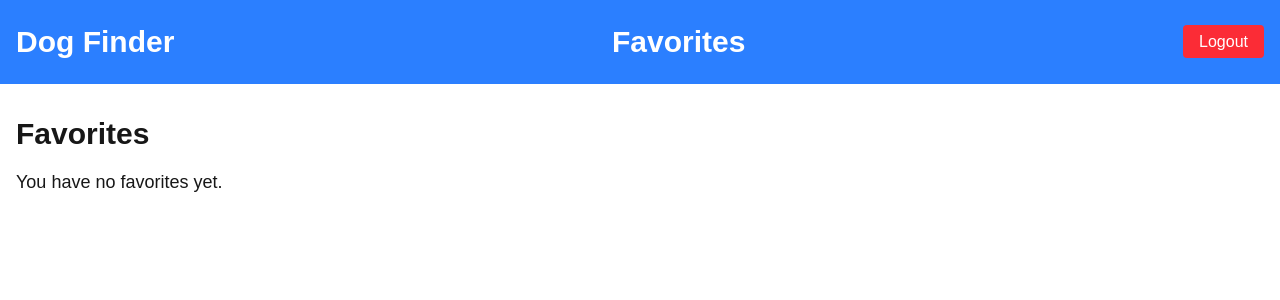
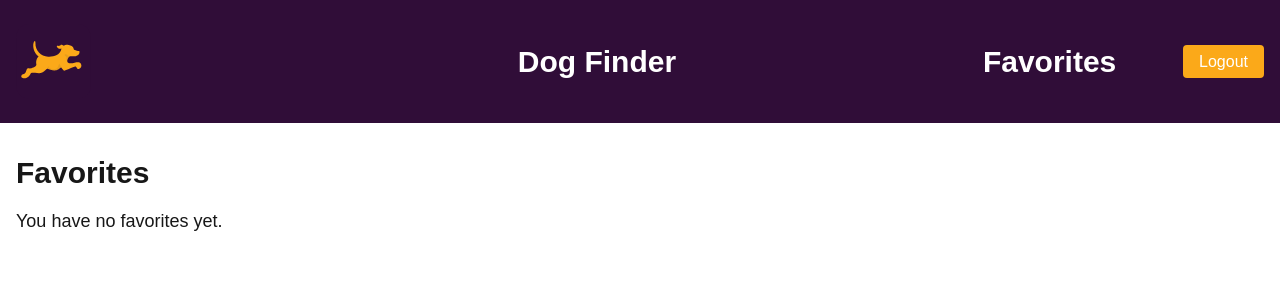
Before and after one commit to Avery-Hendrix/fe-exercise, a Next.js app: page /favorites in a window 1280 px wide. Shown: the top 300 px of the page. Built offline with nearby package versions, Linux system fonts and the light colour scheme.

Commit message:
moved header, results per page button, searchResults to their own component files, fixed bug where breeds were not sorting, add css stylings

```diff
--- a/src/_app/globals.css
+++ b/src/_app/globals.css
@@ -3,13 +3,6 @@
 :root {
   --background: #ffffff;
   --foreground: #171717;
-}
-
-@theme inline {
-  --color-background: var(--background);
-  --color-foreground: var(--foreground);
-  --font-sans: var(--font-geist-sans);
-  --font-mono: var(--font-geist-mono);
 }
 
 @media (prefers-color-scheme: dark) {
@@ -24,3 +17,20 @@ body {
   color: var(--foreground);
   font-family: Arial, Helvetica, sans-serif;
 }
+
+header {
+  background-color: #300D38;
+}
+
+a {
+  cursor: pointer;
+}
+
+button {
+  cursor: pointer;
+}
+
+.logout-button {
+  background-color: #FBA919;
+  cursor: pointer;
+}
--- /dev/null
+++ b/src/components/header.tsx
@@ -0,0 +1,47 @@
+import Image from "next/image";
+
+export default function Header({ navigateToHome, navigateToFavorites, logoutButton }: {
+    navigateToHome?: () => void;
+    navigateToFavorites?: () => void;
+    logoutButton: () => void
+}) {
+  return (
+    <header className="header py-6 px-4 mb-2 flex justify-between items-center bg-purple-900">
+      <ul>
+        <Image
+          unoptimized
+          priority={true}
+          className="rounded"
+          src={'Fetch_idhiN4Hl3a_0.svg'}
+          alt={'dog.name'}
+          width={75}
+          height={75}
+        />
+      </ul>
+      <ul>
+        <a
+          className="text-3xl font-bold text-white ml-90"
+          onClick={navigateToHome}
+        >
+          Dog Finder
+        </a>
+      </ul>
+      <ul>
+        <a
+          className="text-3xl font-bold text-white ml-60"
+          onClick={navigateToFavorites}
+        >
+          Favorites
+        </a>
+      </ul>
+      <ul>
+        <a
+          className="logout-button text-white px-4 py-2 rounded transition"
+          onClick={logoutButton}
+        >
+          Logout
+        </a>
+      </ul>
+    </header>
+  );
+};
--- /dev/null
+++ b/src/components/pageChangeButton.tsx
@@ -0,0 +1,15 @@
+export default function PageChangeButton({ page, onClick, text } : {
+    onClick: () => void;
+    page: number;
+    text: string;
+}) {
+    return (
+        <button
+            onClick={onClick}
+            disabled={text === 'Previous Page' && page === 0}
+            className="bg-gray-500 text-white px-4 py-2 rounded disabled:opacity-50 hover:bg-gray-600 transition"
+        >
+            {text}
+        </button>
+    );
+}
--- /dev/null
+++ b/src/components/resultsPerPageButton.tsx
@@ -0,0 +1,27 @@
+export default function ResultsPerPageButton({ resultsPerPage, setResultsPerPage } : {
+    resultsPerPage: number;
+    setResultsPerPage: (resultsPerPage: number) => void;
+}) {
+    return (
+        <div className="flex gap-2">
+            <button
+                className={`px-1 ${resultsPerPage === 10 ? 'font-bold underline text-blue-500' : 'font-bold hover:underline hover:text-blue-500'}`}
+                onClick={() => setResultsPerPage(10)}
+            >
+                10
+            </button>
+            <button
+                className={`px-1 ${resultsPerPage === 25 ? 'font-bold underline text-blue-500' : 'font-bold hover:underline hover:text-blue-500'}`}
+                onClick={() => setResultsPerPage(25)}
+            >
+                25
+            </button>
+            <button
+                className={`px-1 ${resultsPerPage === 50 ? 'font-bold underline text-blue-500' : 'font-bold hover:underline hover:text-blue-500'}`}
+                onClick={() => setResultsPerPage(50)}
+            >
+                50
+            </button>
+        </div>
+    );
+};
--- /dev/null
+++ b/src/components/searchResultsRender.tsx
@@ -0,0 +1,53 @@
+import Image from "next/image";
+import { Dog } from "./constants";
+
+export default function SearchResultsRender({
+    dog,
+    setSelectedBreed,
+    setPage,
+    setFavorites,
+    favorites
+} : {
+    dog: Dog;
+    setSelectedBreed: (breed: string) => void;
+    setPage: (page: number) => void;
+    setFavorites: (favorites: string[] | ((prevFavorites: string[]) => string[])) => void;
+    favorites: string[];
+}) {
+    const breedPictureNameClick = (breed: string) => {
+        setSelectedBreed(breed)
+        setPage(0)
+    }
+    const toggleFavorite = (dogId: string) => {
+        setFavorites((prevFavorites: string[]) =>
+            prevFavorites.includes(dogId)
+                ? prevFavorites.filter((id: string) => id !== dogId)
+                : [...prevFavorites, dogId]
+        );
+    };
+    return (
+        <div key={dog.id} className="border p-4 rounded shadow-lg hover:shadow-xl transition">
+            <Image unoptimized priority={true} className="w-full h-auto rounded" src={dog.img} alt={dog.name} width={200} height={200} />
+            <h3 className="text-xl font-bold mt-2">{dog.name}</h3>
+            <button
+                className="text-blue-500 hover:underline hover:font-bold"
+                onClick={() => breedPictureNameClick(dog.breed)}
+            >
+              Breed: {dog.breed}
+            </button>
+            <p className="text-gray-700">Age: {dog.age}</p>
+            <p className="text-gray-700">Location: {dog.city}, {dog.state}</p>
+            <p className="text-gray-700">Zip Code: {dog.zip_code}</p>
+            <button
+                onClick={() => toggleFavorite(dog.id)}
+                className={
+                    `mt-2 ml-14 px-4 py-2 rounded transition ${
+                    favorites.includes(dog.id) ? 'bg-red-500 text-white hover:bg-red-600' :
+                    'bg-green-500 text-white hover:bg-green-600'}`
+                }
+            >
+                {favorites.includes(dog.id) ? 'Remove from Favorites' : 'Add to Favorites'}
+            </button>
+        </div>
+    )
+}
--- a/src/pages/favorites.tsx
+++ b/src/pages/favorites.tsx
@@ -5,6 +5,7 @@ import { baseURL } from '../components/constants';
 import { useEffect, useState } from 'react';
 import Image from 'next/image';
 import '../_app/globals.css';
+import Header from '../components/header';
 
 export default function Favorites() {
     const [arrayOfFavorites, setArrayOfFavorites] = useState<string[]>([]);
@@ -79,29 +80,13 @@ export default function Favorites() {
                 : [...prevFavorites, id]
         );
     };
+    const navigateToHome = (): void => {
+        router.push('/home');
+    };
 
     return (
         <div>
-            <header className="header py-6 px-4 mb-2 flex justify-between items-center bg-blue-500">
-                <ul>
-                    <a className="text-3xl font-bold text-white" href="/home">
-                        Dog Finder
-                    </a>
-                </ul>
-                <ul>
-                    <a className="text-3xl font-bold text-white" href="/favorites">
-                        Favorites
-                    </a>
-                </ul>
-                <ul>
-                    <a
-                        onClick={logoutButton}
-                        className="bg-red-500 text-white px-4 py-2 rounded hover:bg-red-600 transition cursor-pointer"
-                    >
-                        Logout
-                    </a>
-                </ul>
-            </header>
+            <Header logoutButton={logoutButton} navigateToHome={navigateToHome} />
             <main className="py-6 px-4">
                 <h1 className="text-3xl font-bold mb-4">Favorites</h1>
                 <div>
--- a/src/pages/home.tsx
+++ b/src/pages/home.tsx
@@ -5,6 +5,10 @@ import { useRouter } from "next/navigation";
 
 import { baseURL, Dog, Match } from "@/src/components/constants";
 import '../_app/globals.css'
+import Header from "../components/header";
+import ResultsPerPageButton from "../components/resultsPerPageButton";
+import PageChangeButton from "../components/pageChangeButton";
+import SearchResultsRender from '../components/searchResultsRender';
 
 export default function Home() {
   const router = useRouter();
@@ -223,7 +227,9 @@ export default function Home() {
     const fetchSearchResults = async () => {
       const dogCityState = async (zipCode: string) => {
         const result = await postLocations([zipCode]);
-        return { city: result[0].city, state: result[0].state };
+        return result && result[0]
+          ? { city: result[0].city || "Unknown", state: result[0].state || "Unknown" }
+          : { city: "Unknown", state: "Unknown" };
       };
 
       const queryParams: Record<string, any> = {
@@ -234,6 +240,7 @@ export default function Home() {
 
       if (selectedBreed) {
         queryParams.breeds = [selectedBreed];
+        sortField === 'breed' && setSortField('name');
       }
 
       if (zipCode) {
@@ -244,7 +251,7 @@ export default function Home() {
       if (results) {
         const updatedResults = await Promise.all(
           results.map(async (dog: Dog) => {
-            const location = await dogCityState(dog.zip_code);
+            const location = dog.zip_code ? await dogCityState(dog.zip_code) : { city: "Unknown", state: "Unknown" };
             return { ...dog, ...location };
           })
         );
@@ -254,14 +261,6 @@ export default function Home() {
 
     fetchSearchResults();
   }, [selectedBreed, page, sortOrder, sortField, zipCode, resultsPerPage]);
-
-  const toggleFavorite = (dogId: string) => {
-    setFavorites((prevFavorites) =>
-      prevFavorites.includes(dogId)
-        ? prevFavorites.filter((id) => id !== dogId)
-        : [...prevFavorites, dogId]
-    );
-  };
 
   const generateMatch = async () => {
     try {
@@ -284,22 +283,9 @@ export default function Home() {
     }
   };
 
-  const sortedBreeds = [...dogBreeds].sort((a, b) => {
-    if (sortOrder === 'asc') {
-      return a.localeCompare(b);
-    } else {
-      return b.localeCompare(a);
-    }
-  });
-
   const zipCodeSubmit = (e: React.FormEvent<HTMLFormElement>) => {
     e.preventDefault();
     setZipCode(zipCode);
-  }
-
-  const breedPictureNameClick = (breed: string) => {
-    setSelectedBreed(breed)
-    setPage(0)
   }
 
   const breedDropdownChange = (e: React.ChangeEvent<HTMLSelectElement>) => {
@@ -323,15 +309,7 @@ export default function Home() {
 
   return (
     <div>
-      <header className="header py-6 px-4 mb-2 flex justify-between items-center bg-blue-500">
-        <ul><a className="text-3xl font-bold text-white">Dog Finder</a></ul>
-        <ul><a className="text-3xl font-bold text-white" onClick={navigateToFavorites}>Favorites</a></ul>
-        <ul>
-          <a onClick={logoutButton} className="bg-red-500 text-white px-4 py-2 rounded hover:bg-red-600 transition">
-            Logout
-          </a>
-        </ul>
-      </header>
+      <Header logoutButton={logoutButton} navigateToFavorites={navigateToFavorites} />
       <main className="flex flex-col gap-8 items-center pb-4 px-4">
         <div className="flex gap-4 items-center">
           <select
@@ -340,7 +318,7 @@ export default function Home() {
             className="border p-2 rounded focus:outline-none focus:ring-2 focus:ring-blue-500"
           >
             <option value="">All Breeds</option>
-            {sortedBreeds.map((breed, index) => (
+            {dogBreeds.map((breed, index) => (
               <option key={index} value={breed}>{breed}</option>
             ))}
           </select>
@@ -350,6 +328,7 @@ export default function Home() {
             value={sortField}
             className="border p-2 rounded focus:outline-none focus:ring-2 focus:ring-blue-500"
           >
+            <option value="" disabled>Select Sort Field</option>
             {!selectedBreed && <option value="breed">Breed</option>}
             <option value="name">Name</option>
             <option value="age">Age</option>
@@ -389,68 +368,17 @@ export default function Home() {
         {searchResults && (
           <div className="grid grid-cols-1 sm:grid-cols-2 md:grid-cols-3 lg:grid-cols-4 gap-4">
             {searchResults.map((dog) => (
-              <div key={dog.id} className="border p-4 rounded shadow-lg hover:shadow-xl transition">
-                <Image unoptimized priority={true} className="w-full h-auto rounded" src={dog.img} alt={dog.name} width={200} height={200} />
-                <h3 className="text-xl font-bold mt-2">{dog.name}</h3>
-                <button
-                  className="text-blue-500 hover:underline hover:font-bold"
-                  onClick={() => breedPictureNameClick(dog.breed)}
-                >
-                  Breed: {dog.breed}
-                </button>
-                <p className="text-gray-700">Age: {dog.age}</p>
-                <p className="text-gray-700">Location: {dog.city}, {dog.state}</p>
-                <p className="text-gray-700">Zip Code: {dog.zip_code}</p>
-                <button
-                  onClick={() => toggleFavorite(dog.id)}
-                  className={`mt-2 ml-14 px-4 py-2 rounded transition ${
-                    favorites.includes(dog.id) ? 'bg-red-500 text-white hover:bg-red-600' : 'bg-green-500 text-white hover:bg-green-600'
-                  }`}
-                >
-                  {favorites.includes(dog.id) ? 'Remove from Favorites' : 'Add to Favorites'}
-                </button>
-              </div>
+              SearchResultsRender({ dog, setSelectedBreed, setPage, setFavorites, favorites })
             ))}
           </div>
         )}
         <button className="font-medium">Favorites: {favorites.length}</button>
-        <button className="font-medium hover:underline" onClick={() => navigateToFavorites()}>View Favorites</button>
         <span className="py-4 font-medium">Page: {page + 1}</span>
         <div className="flex gap-4 mt-4 items-center">
-          <button
-            onClick={() => setPage((prev) => Math.max(prev - 1, 0))}
-            disabled={page === 0}
-            className="bg-gray-500 text-white px-4 py-2 rounded disabled:opacity-50 hover:bg-gray-600 transition"
-          >
-            Previous Page
-          </button>
+          {PageChangeButton({ page, onClick: () => setPage((prev) => Math.max(prev - 1, 0)), text: 'Previous Page' })}
           <span className="py-4 font-medium">Results per page:</span>
-          <div className="flex gap-2">
-            <button
-              className={`px-1 ${resultsPerPage === 10 ? 'font-bold underline text-blue-500' : 'font-bold hover:underline hover:text-blue-500'}`}
-              onClick={() => setResultsPerPage(10)}
-            >
-              10
-            </button>
-            <button
-              className={`px-1 ${resultsPerPage === 25 ? 'font-bold underline text-blue-500' : 'font-bold hover:underline hover:text-blue-500'}`}
-              onClick={() => setResultsPerPage(25)}
-            >
-              25
-            </button>
-            <button
-              className={`px-1 ${resultsPerPage === 50 ? 'font-bold underline text-blue-500' : 'font-bold hover:underline hover:text-blue-500'}`}
-              onClick={() => setResultsPerPage(50)}
-            >
-              50
-            </button>
-          </div>
-          <button
-            onClick={() => setPage((prev) => prev + 1)}
-            className="bg-gray-500 text-white px-4 py-2 rounded hover:bg-gray-600 transition"
-          >
-            Next Page
-          </button>
+          {ResultsPerPageButton({ resultsPerPage, setResultsPerPage })}
+          {PageChangeButton({ page, onClick: () => setPage((prev) => prev + 1), text: 'Next Page' })}
           <button
             onClick={generateMatch}
             className="bg-purple-500 text-white px-4 py-2 rounded hover:bg-purple-600 transition"
```
Also changed, not shown: public/Fetch_idhiN4Hl3a_0.svg (added).
